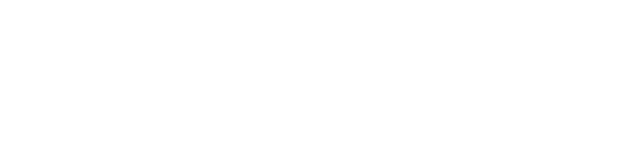
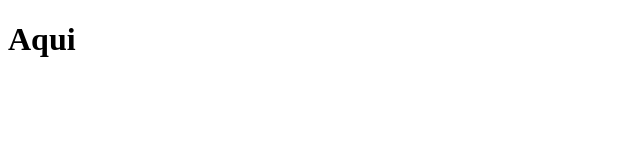
Before and after one commit to DanieBarrio/LM2324, a plain HTML site: page Tema 2/Pagina 1.html in a window 1280 px wide. Shown: the whole page, without its empty margins (0-640 px from the left). Drawn offline with Linux system fonts and the light colour scheme.

Commit message:
mini act

```diff
--- a/Tema 2/Pagina 1.html
+++ b/Tema 2/Pagina 1.html
@@ -6,6 +6,6 @@
     <title>Document</title>
 </head>
 <body>
-
+    <h1>Aqui</h1>
 </body>
 </html>
```
